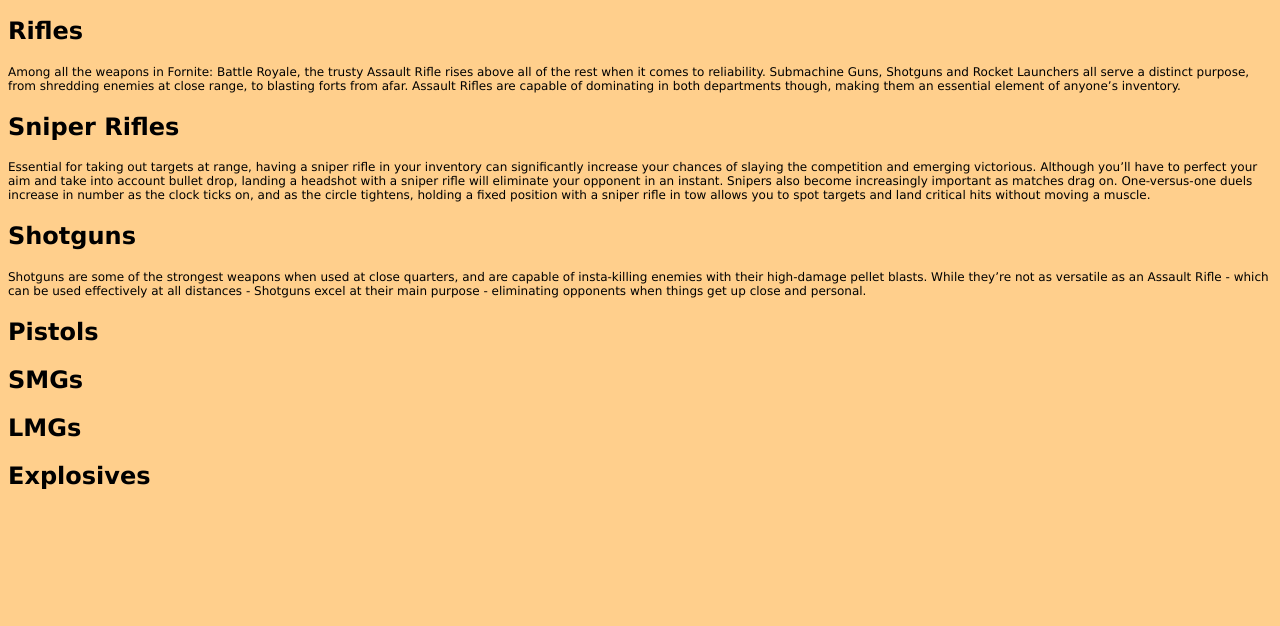
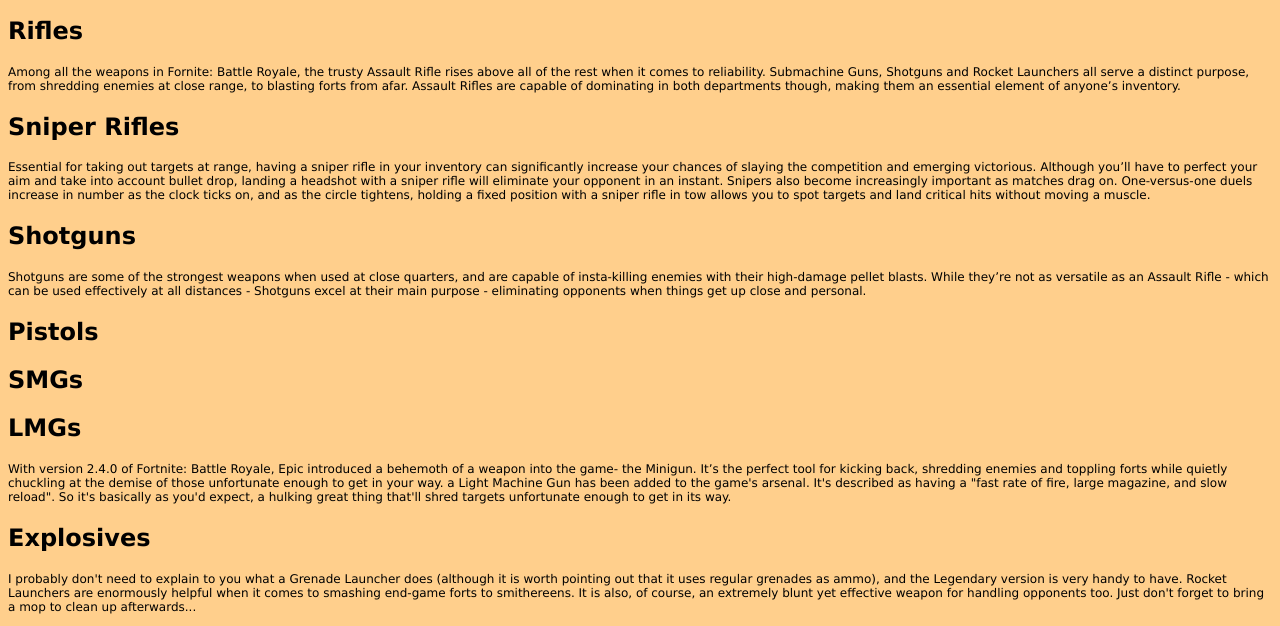
Before and after one commit to rBlanch88/Fortnite, a plain HTML site: page weapons.html in a window 1280 px wide. Shown: the part 281-907 px from the top of the page. Before the commit the page ends 800 px from the top, so only its background shows below. Drawn offline with Linux system fonts and the light colour scheme.

Commit message:
Update weapons.html

```diff
--- a/weapons.html
+++ b/weapons.html
@@ -61,10 +61,20 @@
   <p></p>
 
   <h2>LMGs</h2>
-  <p></p>
+  <p>With version 2.4.0 of Fortnite: Battle Royale, Epic introduced a behemoth of a weapon into the game- the Minigun.
+    It’s the perfect tool for kicking back,
+    shredding enemies and toppling forts while quietly chuckling at the demise of those unfortunate enough to get in your way.
+    a Light Machine Gun has been added to the game's arsenal.
+    It's described as having a "fast rate of fire, large magazine, and slow reload". So it's basically as you'd expect,
+    a hulking great thing that'll shred targets unfortunate enough to get in its way.</p>
 
   <h2>Explosives</h2>
-  <p></p>
+  <p>I probably don't need to explain to you what a Grenade Launcher does
+    (although it is worth pointing out that it uses regular grenades as ammo),
+    and the Legendary version is very handy to have.
+    Rocket Launchers are enormously helpful when it comes to smashing end-game forts to smithereens.
+    It is also, of course, an extremely blunt yet effective weapon for handling opponents too.
+    Just don't forget to bring a mop to clean up afterwards...</p>
 
 
 
```
